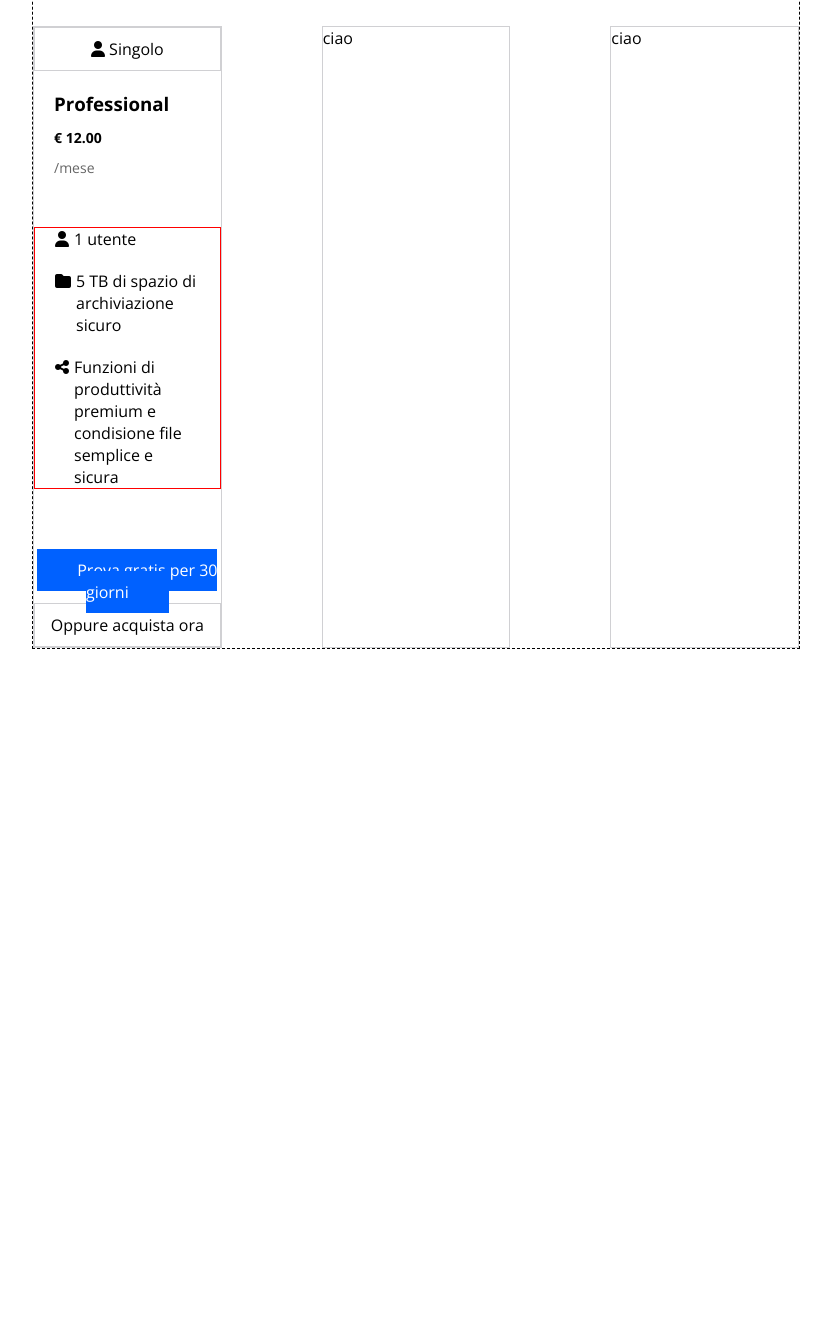
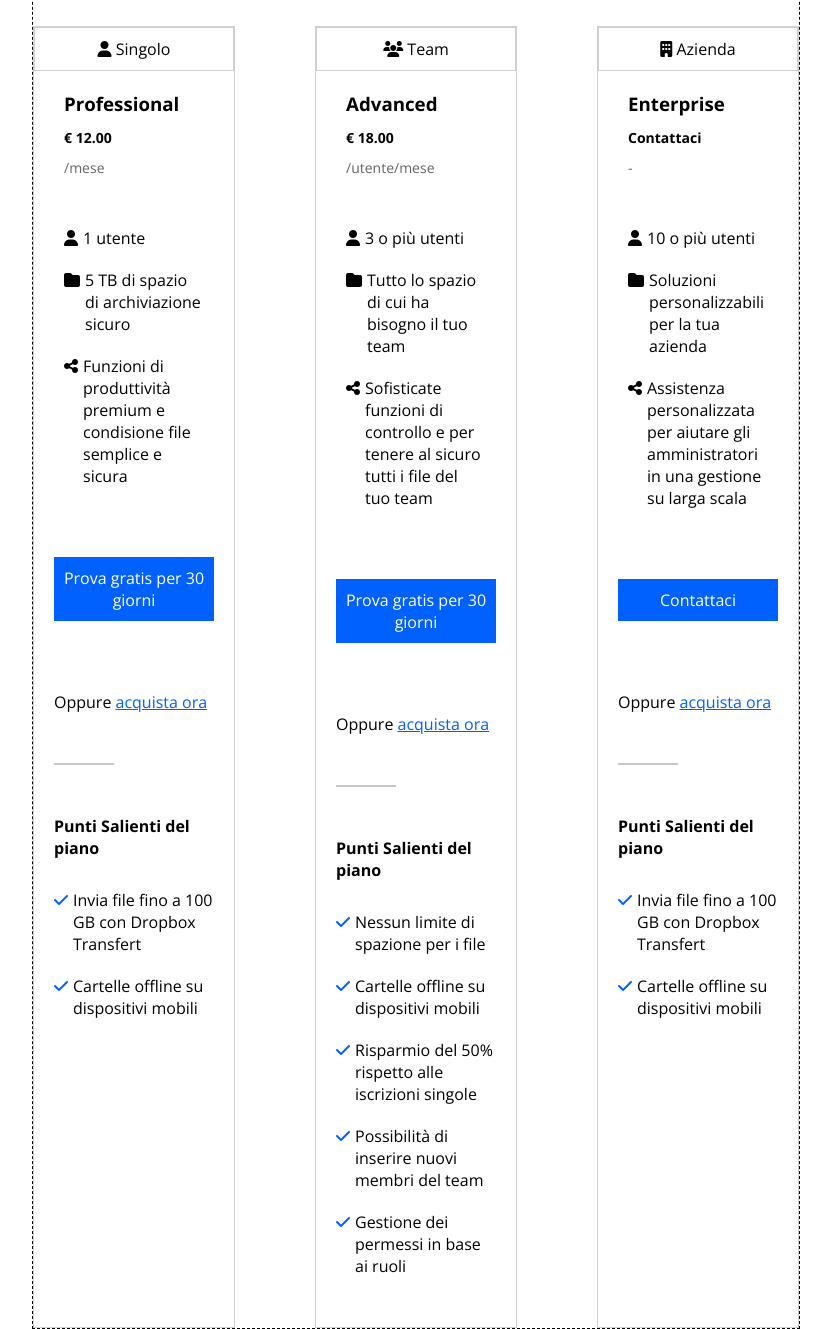
Before and after one commit to JohnQuimson/htmlcss-dropbox, a plain HTML site: page index.html in a window 1280 px wide. Shown: the part 1060-2389 px from the top of the page, without its empty margins (224-1055 px from the left). Before the commit the page ends 1709 px from the top, so only its background shows below. Drawn offline with nearby package versions, Linux system fonts and the light colour scheme.

Commit message:
fix: bottoni box

```diff
--- a/index.html
+++ b/index.html
@@ -87,7 +87,7 @@
         <div class="container-box-piani">
           <!-- Box 1 -->
           <div class="box-piani">
-            <p><i class="fa-solid fa-user"></i> Singolo</p>
+            <p class="utenza"><i class="fa-solid fa-user"></i> Singolo</p>
             <div class="tipologia">
               <h3>Professional</h3>
               <span class="prezzo-box">€ 12.00</span>
@@ -114,9 +114,121 @@
               <a href="#" class="btn-prova">Prova gratis per 30 giorni</a>
             </div>
             <p class="cop">Oppure <a href="#">acquista ora</a></p>
+            <hr />
+            <div class="novita">
+              <h4>Punti Salienti del piano</h4>
+              <ul>
+                <li>
+                  <i class="fa-solid fa-check" style="color: #0061ff"></i>
+                  Invia file fino a 100 GB con Dropbox Transfert
+                </li>
+                <li>
+                  <i class="fa-solid fa-check" style="color: #0061ff"></i>
+                  Cartelle offline su dispositivi mobili
+                </li>
+              </ul>
+            </div>
           </div>
-          <div class="box-piani">ciao</div>
-          <div class="box-piani">ciao</div>
+          <!-- Box 2 -->
+          <div class="box-piani">
+            <p class="utenza"><i class="fa-solid fa-users"></i> Team</p>
+            <div class="tipologia">
+              <h3>Advanced</h3>
+              <span class="prezzo-box">€ 18.00</span>
+              <div class="durata">/utente/mese</div>
+            </div>
+            <div class="info-tipologia">
+              <ul>
+                <li>
+                  <i class="fa-solid fa-user"></i>
+                  3 o più utenti
+                </li>
+                <li>
+                  <i class="fa-solid fa-folder"></i>
+                  Tutto lo spazio di cui ha bisogno il tuo team
+                </li>
+                <li>
+                  <i class="fa-solid fa-share-nodes"></i>
+                  Sofisticate funzioni di controllo e per tenere al sicuro tutti
+                  i file del tuo team
+                </li>
+              </ul>
+            </div>
+            <div class="prova">
+              <a href="#" class="btn-prova">Prova gratis per 30 giorni</a>
+            </div>
+            <p class="cop">Oppure <a href="#">acquista ora</a></p>
+            <hr />
+            <div class="novita">
+              <h4>Punti Salienti del piano</h4>
+              <ul>
+                <li>
+                  <i class="fa-solid fa-check" style="color: #0061ff"></i>
+                  Nessun limite di spazione per i file
+                </li>
+                <li>
+                  <i class="fa-solid fa-check" style="color: #0061ff"></i>
+                  Cartelle offline su dispositivi mobili
+                </li>
+                <li>
+                  <i class="fa-solid fa-check" style="color: #0061ff"></i>
+                  Risparmio del 50% rispetto alle iscrizioni singole
+                </li>
+                <li>
+                  <i class="fa-solid fa-check" style="color: #0061ff"></i>
+                  Possibilità di inserire nuovi membri del team
+                </li>
+                <li>
+                  <i class="fa-solid fa-check" style="color: #0061ff"></i>
+                  Gestione dei permessi in base ai ruoli
+                </li>
+              </ul>
+            </div>
+          </div>
+          <!-- Box 3 -->
+          <div class="box-piani">
+            <p class="utenza"><i class="fa-solid fa-building"></i> Azienda</p>
+            <div class="tipologia">
+              <h3>Enterprise</h3>
+              <span class="prezzo-box">Contattaci</span>
+              <div class="durata">-</div>
+            </div>
+            <div class="info-tipologia">
+              <ul>
+                <li>
+                  <i class="fa-solid fa-user"></i>
+                  10 o più utenti
+                </li>
+                <li>
+                  <i class="fa-solid fa-folder"></i>
+                  Soluzioni personalizzabili per la tua azienda
+                </li>
+                <li>
+                  <i class="fa-solid fa-share-nodes"></i>
+                  Assistenza personalizzata per aiutare gli amministratori in
+                  una gestione su larga scala
+                </li>
+              </ul>
+            </div>
+            <div class="prova">
+              <a href="#" class="btn-prova">Contattaci</a>
+            </div>
+            <p class="cop">Oppure <a href="#">acquista ora</a></p>
+            <hr />
+            <div class="novita">
+              <h4>Punti Salienti del piano</h4>
+              <ul>
+                <li>
+                  <i class="fa-solid fa-check" style="color: #0061ff"></i>
+                  Invia file fino a 100 GB con Dropbox Transfert
+                </li>
+                <li>
+                  <i class="fa-solid fa-check" style="color: #0061ff"></i>
+                  Cartelle offline su dispositivi mobili
+                </li>
+              </ul>
+            </div>
+          </div>
         </div>
       </div>
     </main>
--- a/style.css
+++ b/style.css
@@ -147,21 +147,22 @@ input.round-radio {
 /* Box piani */
 .container-box-piani {
   display: flex;
-  gap: 100px;
+  gap: 80px;
   margin-top: 5vh;
 }
 
 .box-piani {
   border: 1px solid #d0d0d3;
   width: calc(100% / 3);
+  padding-bottom: 50px;
 }
 
 .tipologia,
 .info-tipologia {
-  padding: 0 20px;
+  padding: 0 30px;
 }
 
-.box-piani p {
+.box-piani .utenza {
   text-align: center;
   padding: 10px;
   border: 1px solid #d0d0d3;
@@ -184,7 +185,6 @@ input.round-radio {
 
 .info-tipologia {
   margin-top: 50px;
-  border: 1px solid red;
 }
 
 .info-tipologia ul {
@@ -194,12 +194,15 @@ input.round-radio {
 .prova {
   margin-top: 70px;
   text-align: center;
+  width: 80%;
+  margin: 70px auto;
+  background-color: #0061ff;
+  padding: 10px 0;
 }
 
 .btn-prova {
   background-color: #0061ff;
   color: white;
-  padding: 10px 40px;
 }
 
 .info-tipologia ul li {
@@ -217,7 +220,42 @@ input.round-radio {
 }
 
 .cop {
-  text-align: left;
+  margin: 50px 0;
+  padding: 0 20px;
+}
+
+.cop a {
+  color: #0061ff;
+  text-decoration: underline;
+}
+
+hr {
+  width: 60px;
+  margin-left: 20px;
+  border: 0.5px solid #c7c7c7;
+}
+
+h4 {
+  margin: 50px 0 30px;
+}
+
+.novita {
+  padding: 0 20px;
+}
+
+.novita ul {
+  list-style-type: none;
+  display: flex;
+  flex-direction: column;
+  gap: 20px;
+}
+
+.novita ul li {
+  display: flex;
+}
+
+.novita ul li i {
+  margin: 3px 5px 0 0;
 }
 
 /*
```
